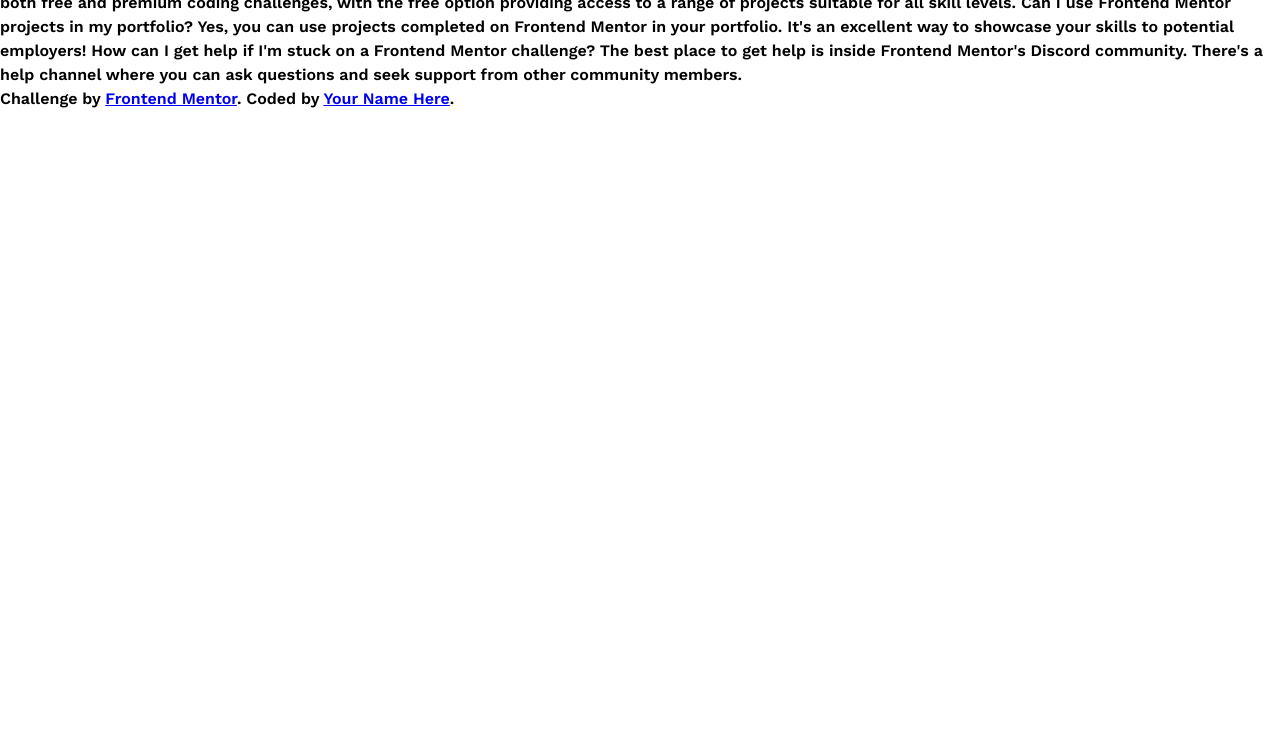
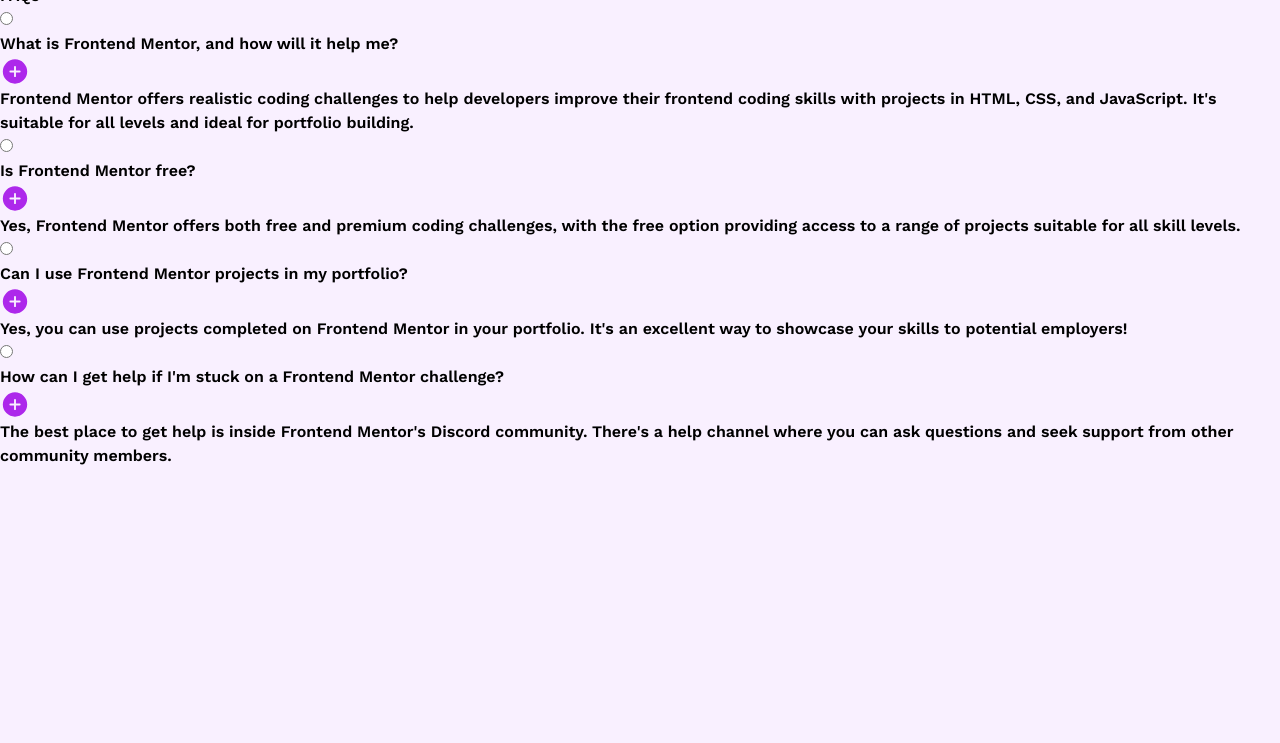
Before and after one commit to mihai3636/2025--faq-accordion, a plain HTML site: page index.html in a window 1280 px wide. Shown: the part 57-800 px from the top of the page. Drawn offline with nearby package versions, Linux system fonts and the light colour scheme.

Commit message:
Add html skel

```diff
--- a/index.html
+++ b/index.html
@@ -23,24 +23,91 @@
     <title>FAQ accordion</title>
   </head>
   <body>
-    FAQs What is Frontend Mentor, and how will it help me? Frontend Mentor
-    offers realistic coding challenges to help developers improve their frontend
-    coding skills with projects in HTML, CSS, and JavaScript. It's suitable for
-    all levels and ideal for portfolio building. Is Frontend Mentor free? Yes,
-    Frontend Mentor offers both free and premium coding challenges, with the
-    free option providing access to a range of projects suitable for all skill
-    levels. Can I use Frontend Mentor projects in my portfolio? Yes, you can use
-    projects completed on Frontend Mentor in your portfolio. It's an excellent
-    way to showcase your skills to potential employers! How can I get help if
-    I'm stuck on a Frontend Mentor challenge? The best place to get help is
-    inside Frontend Mentor's Discord community. There's a help channel where you
-    can ask questions and seek support from other community members.
+    <main class="page">
+      <article class="card">
+        <header class="header">
+          <img
+            src="./assets/images/icon-star.svg"
+            alt="Little star icon"
+            class="header-icon"
+          />
+          <h1>FAQs</h1>
+        </header>
+        <div class="question">
+          <input id="question-1" type="radio" name="selectedQuestion" />
+          <label for="question-1" class="question-label">
+            <p class="question-text">
+              What is Frontend Mentor, and how will it help me?
+            </p>
+            <img
+              class="question-icon"
+              src="./assets/images/icon-plus.svg"
+              alt="plus icon"
+            />
+          </label>
+          <p class="question-answer">
+            Frontend Mentor offers realistic coding challenges to help
+            developers improve their frontend coding skills with projects in
+            HTML, CSS, and JavaScript. It's suitable for all levels and ideal
+            for portfolio building.
+          </p>
+        </div>
 
-    <div class="attribution">
-      Challenge by
-      <a href="https://www.frontendmentor.io?ref=challenge" target="_blank"
-        >Frontend Mentor</a
-      >. Coded by <a href="#">Your Name Here</a>.
-    </div>
+        <div class="question">
+          <input id="question-2" type="radio" name="selectedQuestion" />
+          <label for="question-2" class="question-label">
+            <p class="question-text">Is Frontend Mentor free?</p>
+            <img
+              class="question-icon"
+              src="./assets/images/icon-plus.svg"
+              alt="plus icon"
+            />
+          </label>
+          <p class="question-answer">
+            Yes, Frontend Mentor offers both free and premium coding challenges,
+            with the free option providing access to a range of projects
+            suitable for all skill levels.
+          </p>
+        </div>
+
+        <div class="question">
+          <input id="question-3" type="radio" name="selectedQuestion" />
+          <label for="question-3" class="question-label">
+            <p class="question-text">
+              Can I use Frontend Mentor projects in my portfolio?
+            </p>
+            <img
+              class="question-icon"
+              src="./assets/images/icon-plus.svg"
+              alt="plus icon"
+            />
+          </label>
+          <p class="question-answer">
+            Yes, you can use projects completed on Frontend Mentor in your
+            portfolio. It's an excellent way to showcase your skills to
+            potential employers!
+          </p>
+        </div>
+
+        <div class="question">
+          <input id="question-4" type="radio" name="selectedQuestion" />
+          <label for="question-4" class="question-label">
+            <p class="question-text">
+              How can I get help if I'm stuck on a Frontend Mentor challenge?
+            </p>
+            <img
+              class="question-icon"
+              src="./assets/images/icon-plus.svg"
+              alt="plus icon"
+            />
+          </label>
+          <p class="question-answer">
+            The best place to get help is inside Frontend Mentor's Discord
+            community. There's a help channel where you can ask questions and
+            seek support from other community members.
+          </p>
+        </div>
+      </article>
+    </main>
   </body>
 </html>
--- a/partials/_base.scss
+++ b/partials/_base.scss
@@ -5,4 +5,18 @@ body {
   font-size: var(--fs-4);
   font-weight: var(--fw-normal);
   line-height: 1.5;
+
+  background-color: var(--clr-tint);
 }
+
+// .page {
+//   max-width: var(--container-width);
+//   min-height: 100vh;
+//   background-color: var(--clr-tint);
+//   background-image: url("./assets/images/background-pattern-mobile.svg");
+//   background-repeat: no-repeat;
+
+//   @media (min-width: 600px) {
+//     background-image: url("./assets/images/background-pattern-desktop.svg");
+//   }
+// }
--- a/partials/_variables.scss
+++ b/partials/_variables.scss
@@ -44,5 +44,11 @@
   --sp-11: #{toRem(96px)};
   --sp-12: #{toRem(128px)};
 
-  --desktop-container-width: #{toRem(600px)};
+  --container-width: #{toRem(375px)};
 }
+
+@media (min-width: 600px) {
+  :root {
+    --container-width: #{toRem(1440px)};
+  }
+}
```
Also changed, not shown: styles.css, 1 other file.
